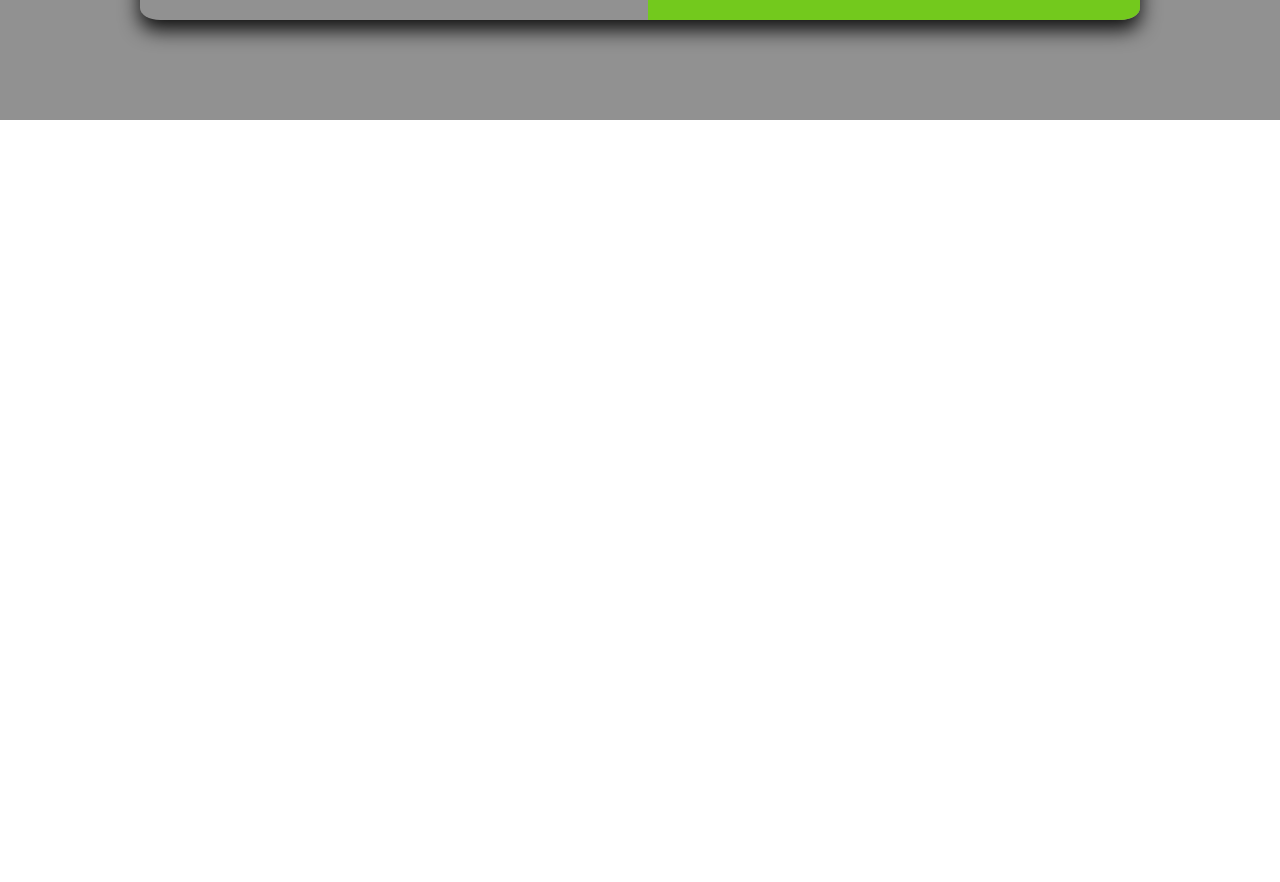
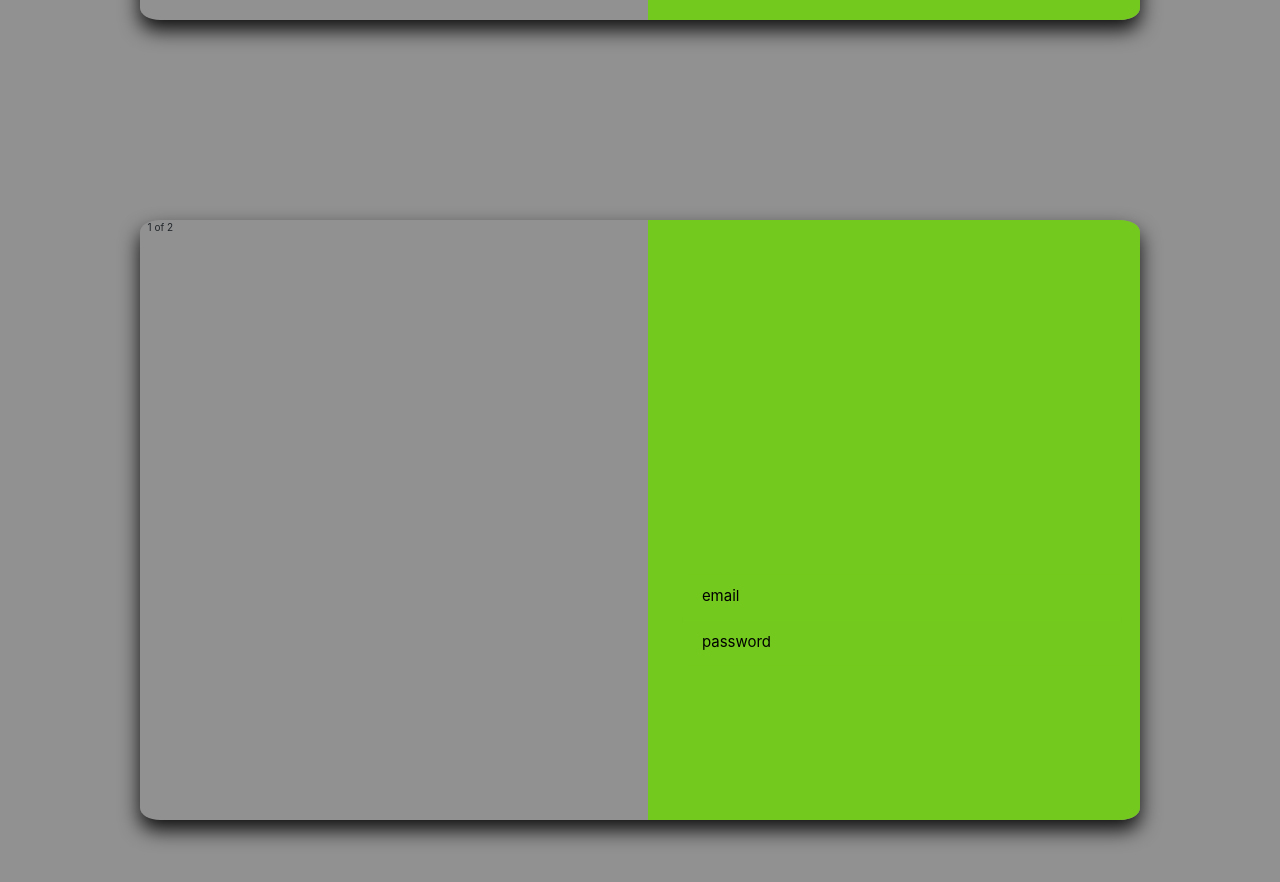
Before and after one commit to redmejia/terminal-app, a React (Create React App) app: page / in a window 1280 px wide. Shown: the part 680-1562 px from the top of the page. Before the commit the page ends 800 px from the top, so only its background shows below. Built offline with nearby package versions, Linux system fonts and the light colour scheme.

Commit message:
login and register forms

```diff
--- a/src/App.js
+++ b/src/App.js
@@ -1,12 +1,13 @@
 // import './App.scss';
 import Login from './Components/Login/Login';
+import Register from './Components/Register/Register';
 import './Components/Styles/main.scss'
 
 function App() {
   return (
     <>
       <Login />
-
+      <Register />
     </>
   );
 }
--- /dev/null
+++ b/src/Components/Register/Register.js
@@ -0,0 +1,41 @@
+const Register = () => {
+	return (
+		<div className="home">
+			<div className="home__box">
+				<div class="container">
+					<div class="row">
+						<div class="col home__box-rg">
+							1 of 2
+						</div>
+						<div class="col home__box-lft">
+							{/* <form onSubmit={e => newUserRegistered(e)}> */}
+							<div className="form-box">
+
+								<form>
+
+									<input
+										className="form-box__inputs"
+										type="text"
+										placeholder="email"
+									// onChange={onHandle_Email}
+									/>
+
+									<input
+										className="form-box__inputs"
+										type="password"
+										placeholder="password"
+										autoComplete="no"
+									// onChange={onHandle_Pwd}
+									// onKeyDown={userSignin}
+									/>
+								</form>
+							</div>
+						</div>
+					</div>
+				</div>
+			</div>
+		</div>
+	);
+}
+
+export default Register;
```
Also changed, not shown: src/Components/Regiter/Register.js (deleted, +0 -37 lines).
